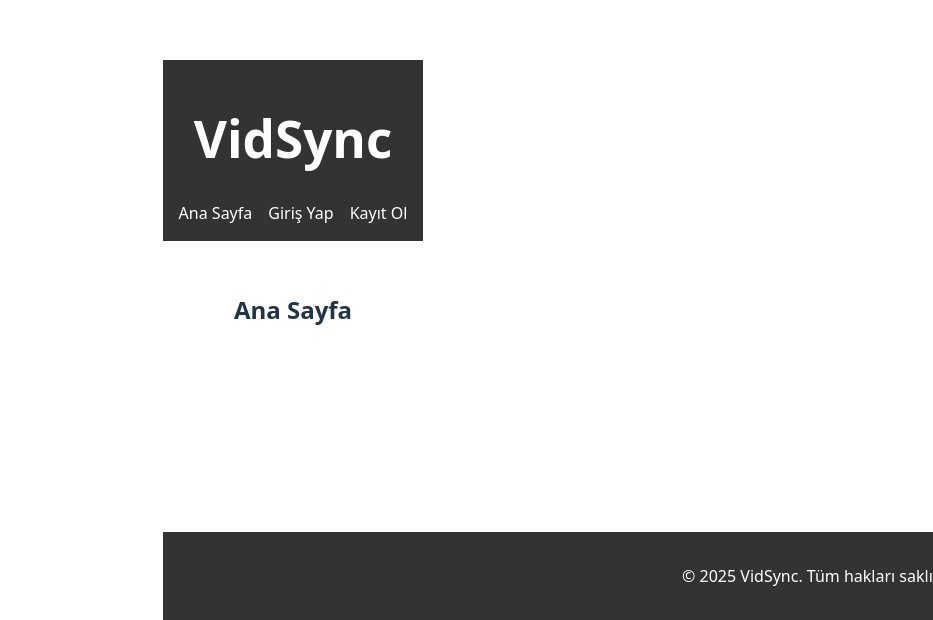
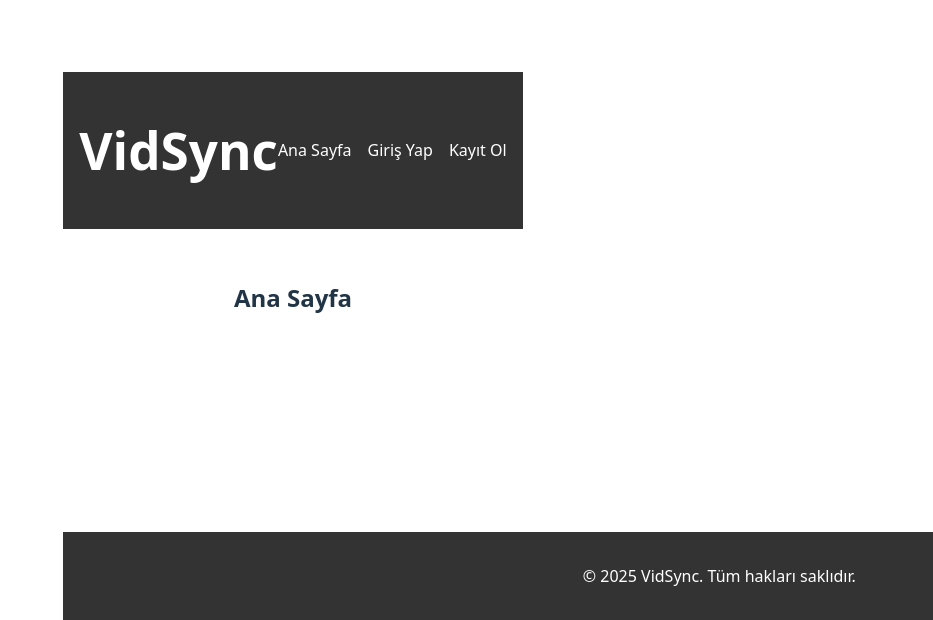
Before and after one commit to EnesEfeTokta/VidSync-Frontend, a React (Vite) app: page / in a window 1280 px wide. Shown: the part 180-800 px from the top of the page, without its empty margins (347-1280 px from the left). Built offline with nearby package versions, Linux system fonts and the light colour scheme.

Commit message:
Add authentication-aware navigation to Header
Header now displays user info and logout button when authenticated, and login/register links otherwise. Uses AuthContext and react-router's useNavigate for logout flow.

```diff
--- a/src/components/Header.tsx
+++ b/src/components/Header.tsx
@@ -1,14 +1,39 @@
-import React  from "react";
-import { Link } from "react-router-dom";
+import React from "react";
+import { Link, useNavigate } from "react-router-dom";
+import { useAuth } from "../context/AuthContext";
 
 const Header: React.FC = () => {
+  const { isAuthenticated, user, logout } = useAuth();
+  const navigate = useNavigate();
+
+  const handleLogout = () => {
+    logout();
+    navigate('/login');
+  };
+
   return (
-    <header style={{ padding: '1rem', backgroundColor: '#333', color: 'white' }}>
-      <h1>VidSync</h1>
+    <header style={{ padding: '1rem', backgroundColor: '#333', color: 'white', display: 'flex', justifyContent: 'space-between', alignItems: 'center' }}>
+      <Link to="/" style={{ color: 'white', textDecoration: 'none' }}>
+        <h1>VidSync</h1>
+      </Link>
       <nav>
         <Link to="/" style={{ color: 'white', marginRight: '1rem' }}>Ana Sayfa</Link>
-        <Link to="/login" style={{ color: 'white', marginRight: '1rem' }}>Giriş Yap</Link>
-        <Link to="/register" style={{ color: 'white' }}>Kayıt Ol</Link>
+
+        {isAuthenticated ? (
+          <>
+            <span style={{ marginRight: '1rem' }}>
+              Hoş geldin, {user ? user.firstName + ' ' + user.middleName : ''}
+            </span>
+            <button onClick={handleLogout} style={{ background: 'none', border: '1px solid white', color: 'white', cursor: 'pointer', padding: '0.5rem' }}>
+              Çıkış Yap
+            </button>
+          </>
+        ) : (
+          <>
+            <Link to="/login" style={{ color: 'white', marginRight: '1rem' }}>Giriş Yap</Link>
+            <Link to="/register" style={{ color: 'white' }}>Kayıt Ol</Link>
+          </>
+        )}
       </nav>
     </header>
   );
```
